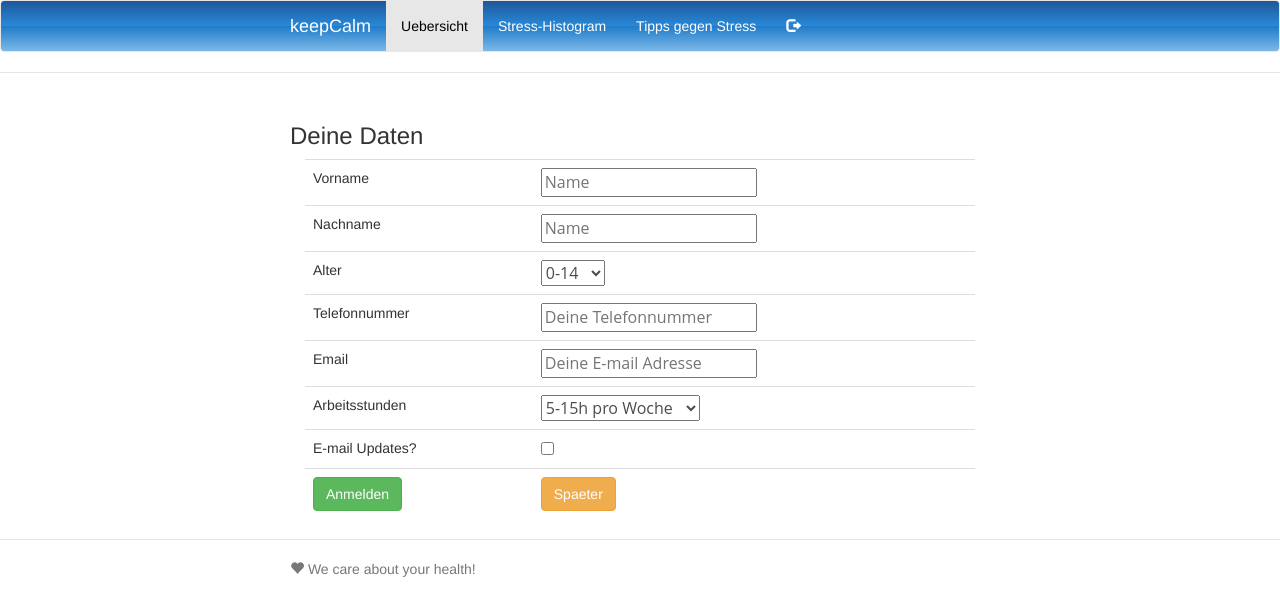
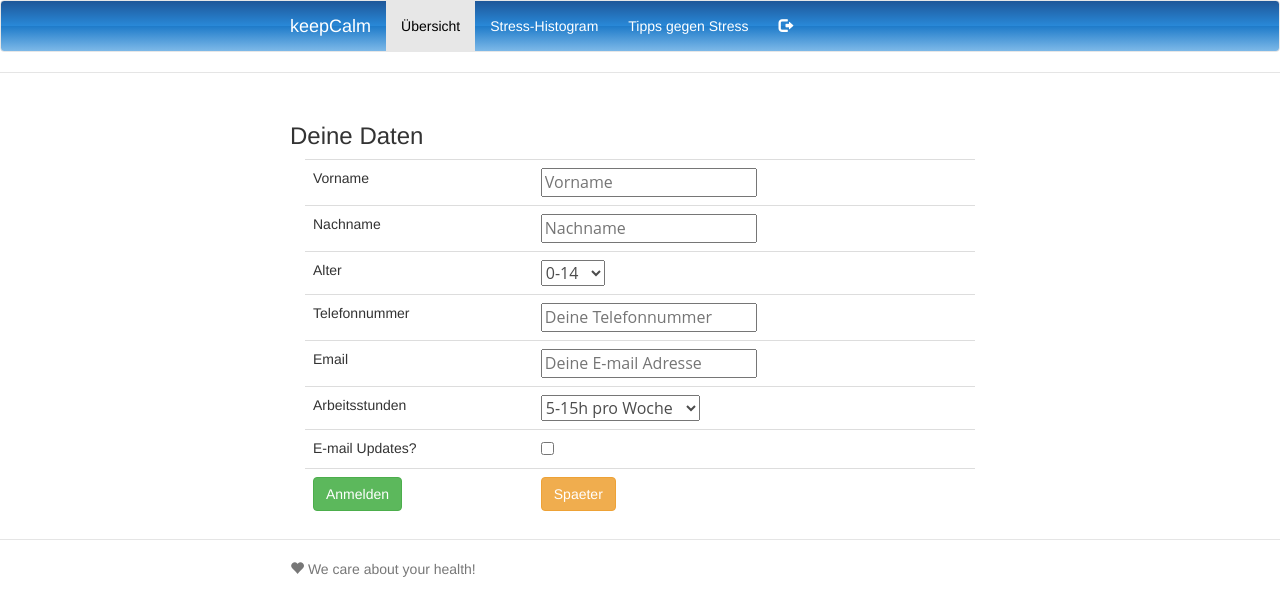
Before and after one commit to 02468/msb, a website: page app/index.html at #/signup in a window 1280 px wide. Drawn offline with nearby package versions, Linux system fonts and the light colour scheme; files that its build step writes are made by us from their sources; files whose address does not match are found by name.

Commit message:
Umlaute, Rechtschreibfehler, Startseite

```diff
--- a/app/index.html
+++ b/app/index.html
@@ -8,7 +8,7 @@
     <!-- Place favicon.ico and apple-touch-icon.png in the root directory -->
     <!-- build:css(.) styles/vendor.css -->
     <!-- bower:css -->
-    <link rel="stylesheet" href="bower_components/bootstrap/dist/css/bootstrap.css"/>
+    <link rel="stylesheet" href="bower_components/bootstrap/dist/css/bootstrap.css" />
     <!-- endbower -->
     <!-- endbuild -->
     <!-- build:css(.tmp) styles/main.css -->
@@ -41,7 +41,7 @@
             <div class="collapse navbar-collapse" id="js-navbar-collapse">
 
                 <ul class="nav navbar-nav" ng-init="active = 1">
-                    <li ng-click="active = 1" ng-class="{ 'active': active === 1 }"><a href="#/">Uebersicht</a></li>
+                    <li ng-click="active = 1" ng-class="{ 'active': active === 1 }"><a href="#/">Übersicht</a></li>
                     <li ng-click="active = 2" ng-class="{ 'active': active === 2 }"><a ng-href="#/history">Stress-Histogram</a>
                     </li>
                     <li ng-click="active = 3" ng-class="{ 'active': active === 3 }"><a ng-href="#/tips">Tipps gegen
--- a/app/views/signup.html
+++ b/app/views/signup.html
@@ -5,12 +5,12 @@
 
             <tr>
                 <td>Vorname</td>
-                <td><input placeholder="Name" id="firstname" name="firstname" tabindex="1"></td>
+                <td><input placeholder="Vorname" id="firstname" name="firstname" tabindex="1"></td>
             </tr>
 
             <tr>
                 <td>Nachname</td>
-                <td><input placeholder="Name" id="lastname" name="lastname" tabindex="1"></td>
+                <td><input placeholder="Nachname" id="lastname" name="lastname" tabindex="1"></td>
             </tr>
 
 
```
Also changed, not shown: app/views/main.html (+3 -3 lines), app/views/tips.html (+1 -1 lines).
